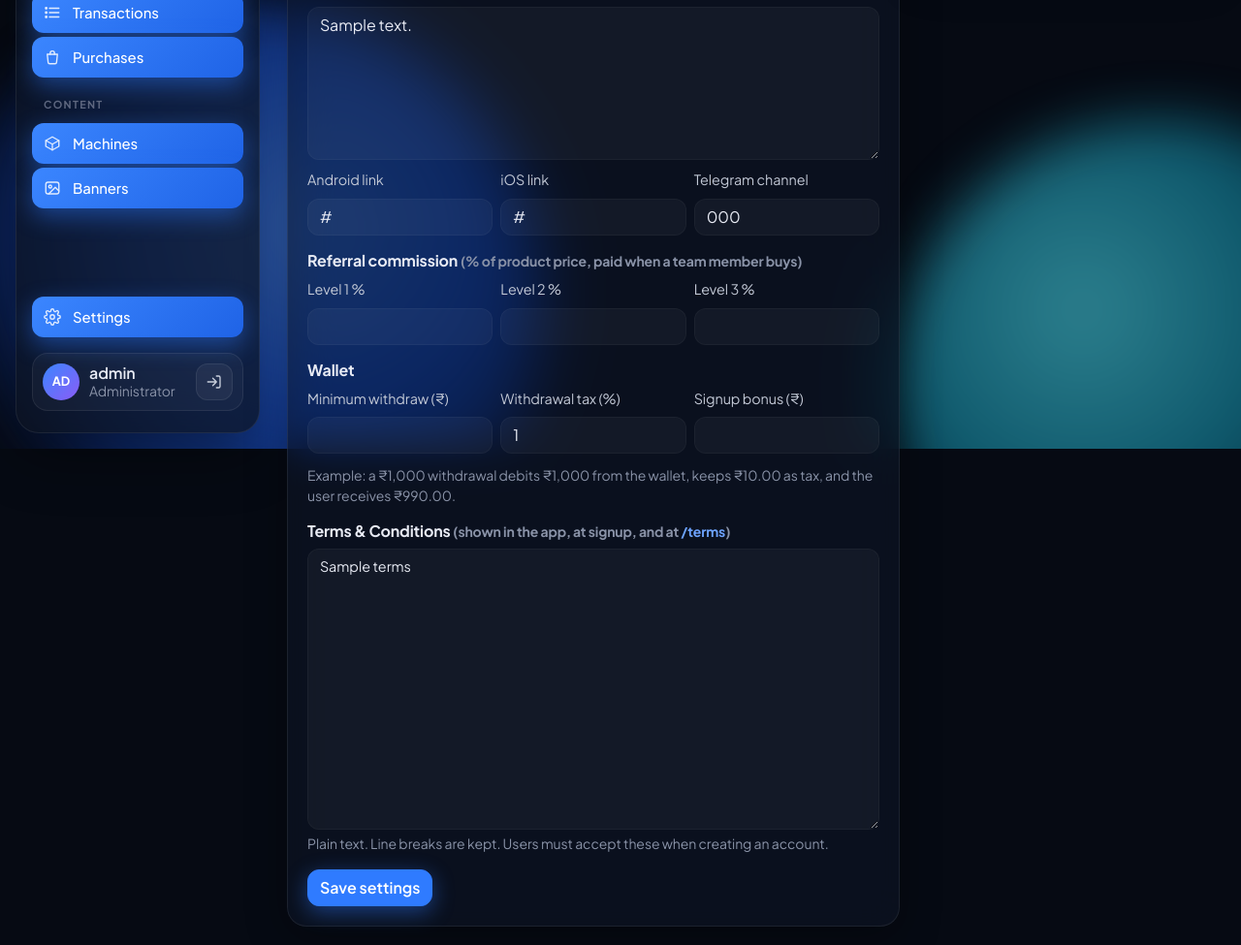
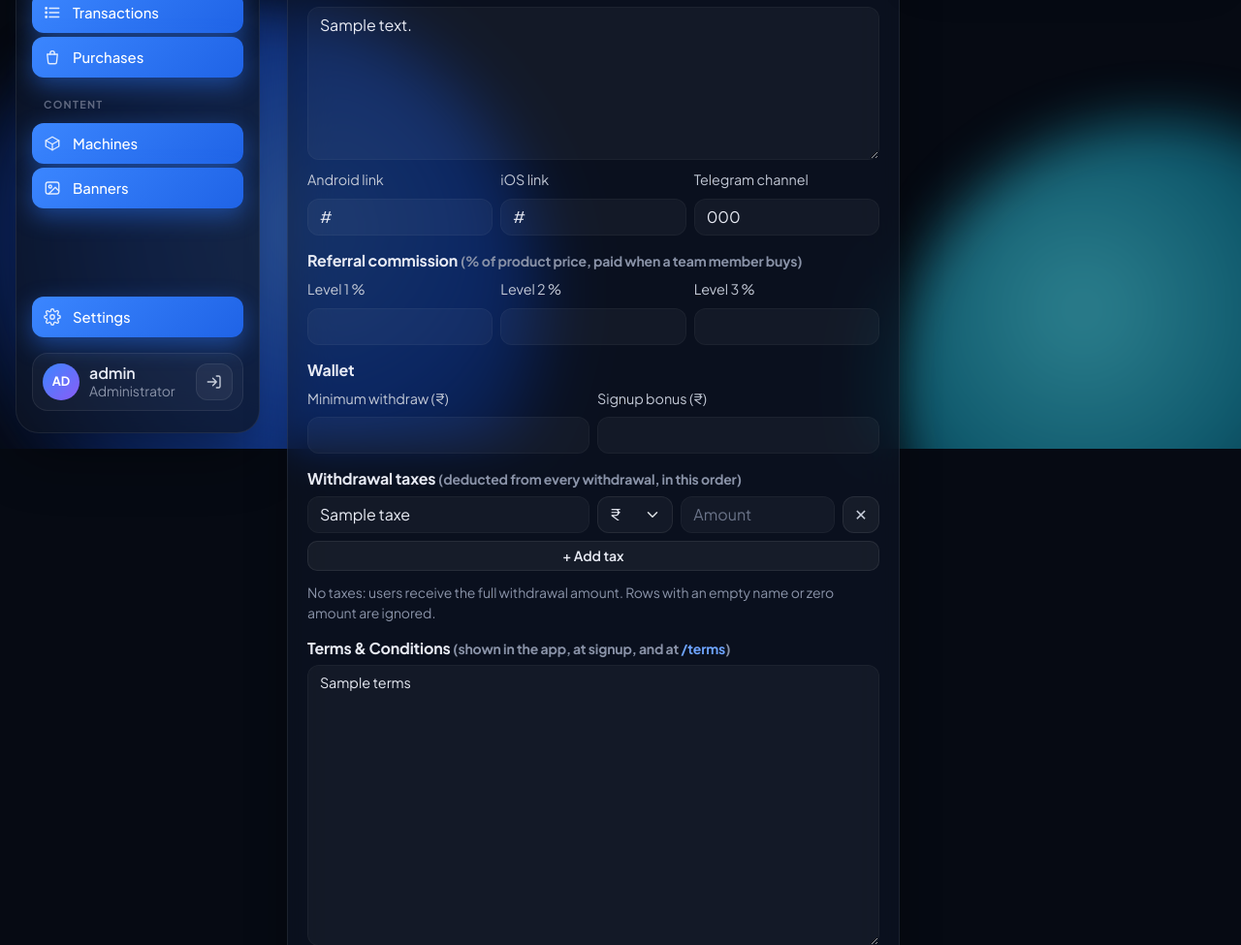
Before and after one commit to ramcharanji01072000-glitch/machine_mine, a Node server app: template src/views/admin/settings.ejs in a window 1280 px wide. Shown: the part 337-1312 px from the top of the page at 97% size. Run offline with Node 20, Linux system fonts and the light colour scheme; data comes from the database, SQL or seed files in the repository; tables that the repository leaves empty hold one stand-in row (values such as "Sample post"); the template is opened without the code that fills it: values that come from a table or form of the project are taken from there, most other values are stand-ins (such as "Sample title", 1, 10 or a date in 2020); grey boxes marked "Sample" are stand-in pictures; some libraries are stand-ins or nearby versions.

Commit message:
Support multiple named withdrawal taxes (fixed ₹ or %)
- Settings: list of taxes {name, type fixed|percent, value}, editable in a
  row-per-tax table with live example; legacy single % migrates to a "Tax" row
- Withdrawals snapshot itemised taxes; net = amount - sum of taxes; requests
  where taxes consume the whole amount are refused
- API: withdraw_taxes in app-info, itemised taxes on each withdrawal
  (withdraw_tax_percent kept for older app builds)
- Admin queue lists each tax by name with the total

Co-Authored-By: Claude Opus 5.5 <noreply@anthropic.com>

```diff
--- a/src/views/admin/settings.ejs
+++ b/src/views/admin/settings.ejs
@@ -33,14 +33,48 @@
       </div>
       <h6>Wallet</h6>
       <div class="row g-2 mb-3">
-        <div class="col-md-4"><label class="form-label">Minimum withdraw (₹)</label>
+        <div class="col-md-6"><label class="form-label">Minimum withdraw (₹)</label>
           <input name="minWithdraw" type="number" step="0.01" min="0" class="form-control" value="<%= fmt(s.minWithdrawPaise) %>"></div>
-        <div class="col-md-4"><label class="form-label">Withdrawal tax (%)</label>
-          <input id="taxPct" name="withdrawTaxPercent" type="number" step="0.01" min="0" max="100" class="form-control" value="<%= s.withdrawTaxPercent || 0 %>"></div>
-        <div class="col-md-4"><label class="form-label">Signup bonus (₹)</label>
+        <div class="col-md-6"><label class="form-label">Signup bonus (₹)</label>
           <input name="signupBonus" type="number" step="0.01" min="0" class="form-control" value="<%= fmt(s.signupBonusPaise) %>"></div>
-        <div class="col-12"><div class="form-text" id="taxExample"></div></div>
       </div>
+
+      <h6>Withdrawal taxes <small class="text-muted">(deducted from every withdrawal, in this order)</small></h6>
+      <style>
+        /* Phones: each tax on two lines — [name ✕] / [₹|% amount] — so nothing gets squeezed. */
+        @media (max-width: 575.98px) {
+          .tax-row { display: grid !important; grid-template-columns: 84px 1fr 38px; gap: 8px;
+                     padding: 10px; border: 1px solid var(--line); border-radius: 14px; background: rgba(255,255,255,.02); }
+          .tax-row .tax-name { grid-column: 1 / 3; }
+          .tax-row .tax-remove { grid-column: 3; grid-row: 1; }
+          .tax-row .tax-type { grid-column: 1; }
+          .tax-row .tax-value { grid-column: 2 / 4; }
+        }
+      </style>
+      <div id="taxRows" class="vstack gap-2 mb-2">
+        <% taxes.forEach((t) => { %>
+          <div class="tax-row d-flex gap-2 align-items-center">
+            <input name="taxName" class="form-control tax-name" placeholder="Tax name (e.g. GST)" maxlength="40" value="<%= t.name %>" style="flex:2 1 0;min-width:0">
+            <select name="taxType" class="form-select tax-type" style="flex:0 0 78px">
+              <option value="fixed" <%= t.type === 'fixed' ? 'selected' : '' %>>₹</option>
+              <option value="percent" <%= t.type === 'percent' ? 'selected' : '' %>>%</option>
+            </select>
+            <input name="taxValue" type="number" step="0.01" min="0" class="form-control tax-value" placeholder="Amount"
+              value="<%= t.type === 'fixed' ? fmt(t.value) : t.value %>" style="flex:1 1 0;min-width:0">
+            <button type="button" class="icon-btn flex-shrink-0 tax-remove" title="Remove tax" aria-label="Remove tax">✕</button>
+          </div>
+        <% }) %>
+      </div>
+      <button type="button" id="taxAdd" class="btn btn-sm btn-outline-light mb-2">+ Add tax</button>
+      <div class="form-text mb-3" id="taxExample"></div>
+      <template id="taxRowTpl">
+        <div class="tax-row d-flex gap-2 align-items-center">
+          <input name="taxName" class="form-control tax-name" placeholder="Tax name (e.g. GST)" maxlength="40" style="flex:2 1 0;min-width:0">
+          <select name="taxType" class="form-select tax-type" style="flex:0 0 78px"><option value="fixed" selected>₹</option><option value="percent">%</option></select>
+          <input name="taxValue" type="number" step="0.01" min="0" class="form-control tax-value" placeholder="Amount" style="flex:1 1 0;min-width:0">
+          <button type="button" class="icon-btn flex-shrink-0 tax-remove" title="Remove tax" aria-label="Remove tax">✕</button>
+        </div>
+      </template>
       <h6>Terms &amp; Conditions <small class="text-muted">(shown in the app, at signup, and at <a href="/terms" target="_blank" rel="noopener">/terms</a>)</small></h6>
       <div class="mb-3">
         <textarea name="terms" rows="12" class="form-control" placeholder="1. Eligibility&#10;2. Deposits and withdrawals&#10;3. Withdrawal tax&#10;…" style="font-size:.9rem;line-height:1.6"><%= s.terms || '' %></textarea>
@@ -49,14 +83,33 @@
       <div><button class="btn btn-primary">Save settings</button></div>
       <script>
         (function () {
-          const input = document.getElementById('taxPct'), out = document.getElementById('taxExample');
+          const rows = document.getElementById('taxRows'), out = document.getElementById('taxExample');
+          const tpl = document.getElementById('taxRowTpl');
+          const MAX = 10;
+          // Live example on a ₹1,000 withdrawal, mirroring the server's calculation.
           const show = () => {
-            const p = Math.min(100, Math.max(0, Number(input.value) || 0)), tax = 1000 * p / 100;
-            out.textContent = p > 0
-              ? `Example: a ₹1,000 withdrawal debits ₹1,000 from the wallet, keeps ₹${tax.toFixed(2)} as tax, and the user receives ₹${(1000 - tax).toFixed(2)}.`
-              : 'No tax: users receive the full withdrawal amount.';
+            const items = [...rows.querySelectorAll('.tax-row')].map((r) => {
+              const name = r.querySelector('[name=taxName]').value.trim();
+              const type = r.querySelector('[name=taxType]').value;
+              const v = Number(r.querySelector('[name=taxValue]').value) || 0;
+              return { name, amt: v <= 0 || !name ? 0 : type === 'fixed' ? v : 1000 * Math.min(100, v) / 100 };
+            }).filter((t) => t.amt > 0);
+            const total = items.reduce((a, t) => a + t.amt, 0);
+            out.textContent = items.length
+              ? `Example on ₹1,000: ${items.map((t) => `${t.name} ₹${t.amt.toFixed(2)}`).join(' + ')} = ₹${total.toFixed(2)} tax → user receives ₹${(1000 - total).toFixed(2)}.`
+              : 'No taxes: users receive the full withdrawal amount. Rows with an empty name or zero amount are ignored.';
+            document.getElementById('taxAdd').disabled = rows.children.length >= MAX;
           };
-          input.addEventListener('input', show); show();
+          document.getElementById('taxAdd').addEventListener('click', () => {
+            if (rows.children.length >= MAX) return;
+            rows.appendChild(tpl.content.firstElementChild.cloneNode(true));
+            rows.lastElementChild.querySelector('[name=taxName]').focus();
+            show();
+          });
+          rows.addEventListener('click', (e) => { if (e.target.closest('.tax-remove')) { e.target.closest('.tax-row').remove(); show(); } });
+          rows.addEventListener('input', show);
+          rows.addEventListener('change', show);
+          if (!rows.children.length) document.getElementById('taxAdd').click(); else show();
         })();
       </script>
     </form>
```
Also changed, not shown: src/models/Setting.js (+30 -2 lines), src/models/Withdrawal.js (+7 -2 lines), src/routes/admin/index.js (+26 -2 lines), src/routes/api/bank.js (+8 -9 lines), src/utils/serialize.js (+17 -1 lines), src/views/admin/withdrawals.ejs (+6 -1 lines).
